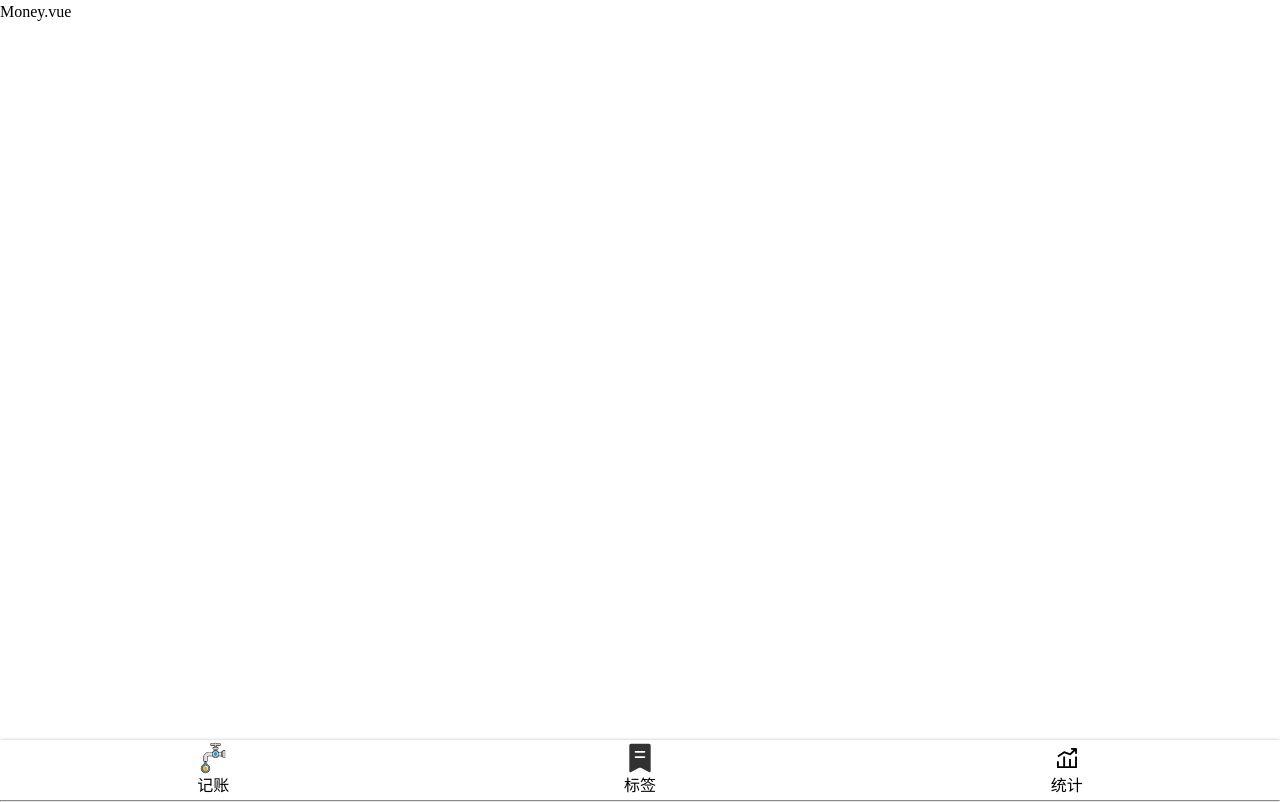
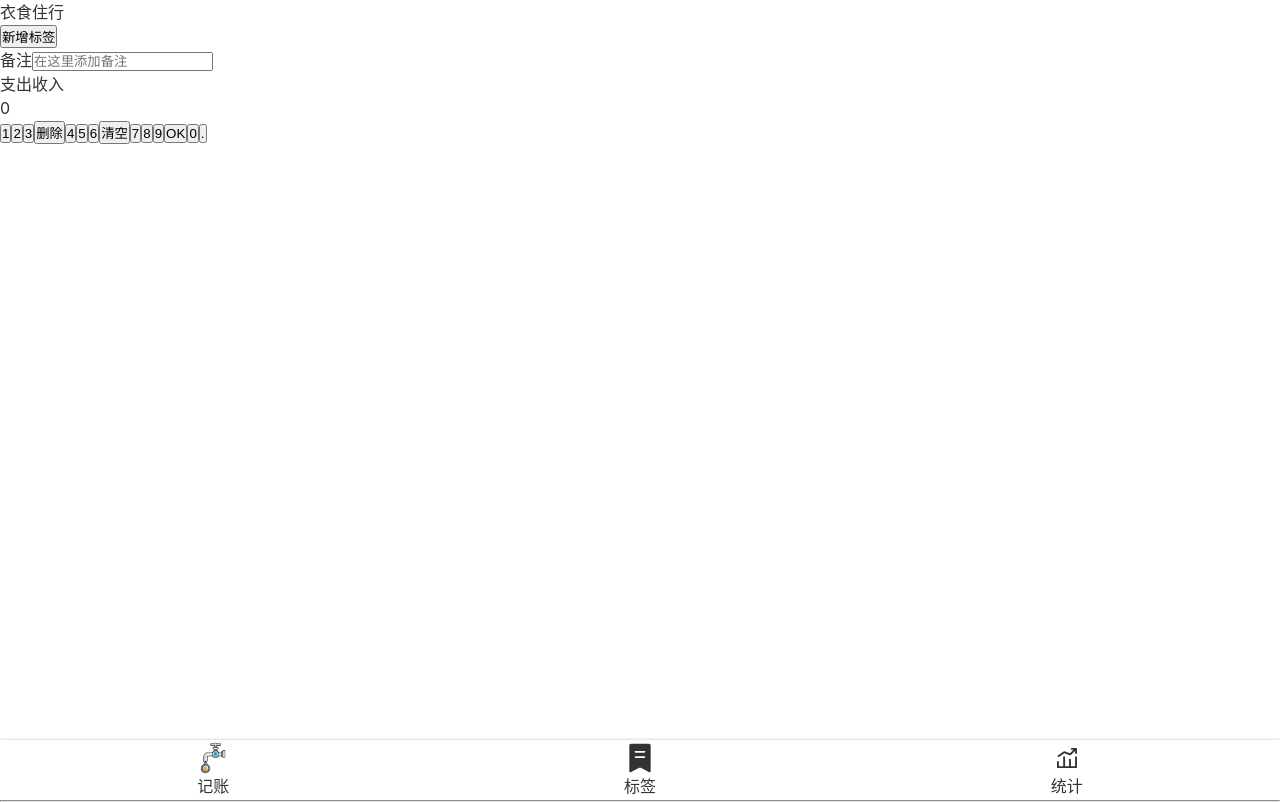
Before and after one commit to wl-1996/accounting-items-2, a Vue app: page /#/Money in a window 1280 px wide. Before the commit this address led to /#/money. Built offline with nearby package versions, Linux system fonts and the light colour scheme.

Commit message:
添加全局变量、全局样式、Money.vue页面增加html内容

```diff
--- a/public/index.html
+++ b/public/index.html
@@ -3,13 +3,15 @@
 <head>
     <meta charset="utf-8">
     <meta http-equiv="X-UA-Compatible" content="IE=edge">
-    <meta name="viewport" content="width=device-width,initial-scale=1.0">
+    <meta name="viewport"
+          content="width=device-width,initial-scale=1,minimum-scale=1,maximum-scale=1,user-scalable=no,viewport-fit=cover">
     <link rel="icon" href="<%= BASE_URL %>favicon.ico">
     <title><%= htmlWebpackPlugin.options.title %></title>
 </head>
 <body>
 <noscript>
-      <strong>We're sorry but <%= htmlWebpackPlugin.options.title %> doesn't work properly without JavaScript enabled. Please enable it to continue.</strong>
+    <strong>We're sorry but <%= htmlWebpackPlugin.options.title %> doesn't work properly without JavaScript enabled.
+        Please enable it to continue.</strong>
 </noscript>
 <div id="app"></div>
 <!-- built files will be auto injected -->
--- a/src/App.vue
+++ b/src/App.vue
@@ -16,6 +16,15 @@
 
 <style lang="scss">
     @import "~@/assets/styles/reset.scss";
+    @import "~@/assets/styles/helpr.scss";
+
+    body {
+        line-height: 1.5;
+        font-family: $font-hei;
+        color: #333;
+        -webkit-font-smoothing: antialiased;
+        -moz-osx-font-smoothing: grayscale;
+    }
 </style>
 
 <style lang="scss" scoped>
--- /dev/null
+++ b/src/assets/styles/helpr.scss
@@ -0,0 +1,7 @@
+$font-hei: -apple-system, "Noto Sans", "Helvetica Neue", Helvetica, "Nimbus Sans L", Arial, "Liberation Sans", "PingFang SC", "Hiragino Sans GB", "Noto Sans CJK SC", "Source Han Sans SC", "Source Han Sans CN", "Microsoft YaHei", "Wenquanyi Micro Hei", "WenQuanYi Zen Hei", "ST Heiti", SimHei, "WenQuanYi Zen Hei Sharp", sans-serif;
+
+$font-kai: Baskerville, Georgia, "Liberation Serif", "Kaiti SC", STKaiti, "AR PL UKai CN", "AR PL UKai HK", "AR PL UKai TW", "AR PL UKai TW MBE", "AR PL KaitiM GB", KaiTi, KaiTi_GB2312, DFKai-SB, "TW\-Kai", serif;
+
+$font-song: Georgia, "Nimbus Roman No9 L", "Songti SC", "Noto Serif CJK SC", "Source Han Serif SC", "Source Han Serif CN", STSong, "AR PL New Sung", "AR PL SungtiL GB", NSimSun, SimSun, "TW\-Sung", "WenQuanYi Bitmap Song", "AR PL UMing CN", "AR PL UMing HK", "AR PL UMing TW", "AR PL UMing TW MBE", PMingLiU, MingLiU, serif;
+
+$color-highLight: #f00;
--- a/src/assets/styles/reset.scss
+++ b/src/assets/styles/reset.scss
@@ -3,9 +3,7 @@
   padding: 0;
   box-sizing: border-box;
 }
-body{
-  line-height: 1.5;
-}
+
 a {
   text-decoration: none;
   color: inherit;
--- a/src/components/Nav.vue
+++ b/src/components/Nav.vue
@@ -1,14 +1,14 @@
 <template>
     <nav>
-        <router-link class="item" to="/money">
+        <router-link active-class="selected" class="item" to="/money">
             <Icon name="money"/>
             记账
         </router-link>
-        <router-link class="item" to="/labels">
+        <router-link active-class="selected" class="item" to="/labels">
             <Icon name="label"/>
             标签
         </router-link>
-        <router-link class="item" to="statistics">
+        <router-link active-class="selected" class="item" to="statistics">
             <Icon name="statistics"/>
             统计
         </router-link>
@@ -28,10 +28,12 @@
 </script>
 
 <style lang="scss" scoped>
+    @import "~@/assets/styles/helpr.scss";
+
     nav {
         display: flex;
         flex-direction: row;
-        box-shadow: 0 0 3px rgba(0,0,0,0.25);
+        box-shadow: 0 0 3px rgba(0, 0, 0, 0.25);
         justify-content: space-around;
 
         .item {
@@ -41,5 +43,9 @@
             justify-content: center;
             align-items: center;
         }
+
+        .selected {
+            color: $color-highLight;
+        }
     }
 </style>
--- a/src/views/Money.vue
+++ b/src/views/Money.vue
@@ -1,6 +1,47 @@
 <template>
     <Layout>
-        <p>Money.vue</p>
+        <div class="tags">
+            <ul class="current">
+                <li>衣</li>
+                <li>食</li>
+                <li>住</li>
+                <li>行</li>
+            </ul>
+            <div class="new">
+                <button>新增标签</button>
+            </div>
+        </div>
+        <div class="notes">
+            <label>
+                <span>备注</span>
+                <input type="text" placeholder="在这里添加备注">
+            </label>
+        </div>
+        <div class="types">
+            <ul>
+                <li class="selected">支出</li>
+                <li>收入</li>
+            </ul>
+        </div>
+        <div class="numberPad">
+            <div class="output">0</div>
+            <div class="buttons">
+                <button>1</button>
+                <button>2</button>
+                <button>3</button>
+                <button>删除</button>
+                <button>4</button>
+                <button>5</button>
+                <button>6</button>
+                <button>清空</button>
+                <button>7</button>
+                <button>8</button>
+                <button>9</button>
+                <button>OK</button>
+                <button>0</button>
+                <button>.</button>
+            </div>
+        </div>
     </Layout>
 </template>
 
@@ -15,5 +56,25 @@
 </script>
 
 <style lang="scss" scoped>
+    .tags {
+        .current {
+            display: flex;
+            flex-direction: row;
+        }
+    }
 
+    .notes {
+
+    }
+
+    .types {
+        ul {
+            display: flex;
+            flex-direction: row;
+
+            li {
+
+            }
+        }
+    }
 </style>
```
Lines whose indentation alone changed are shown as unchanged.
